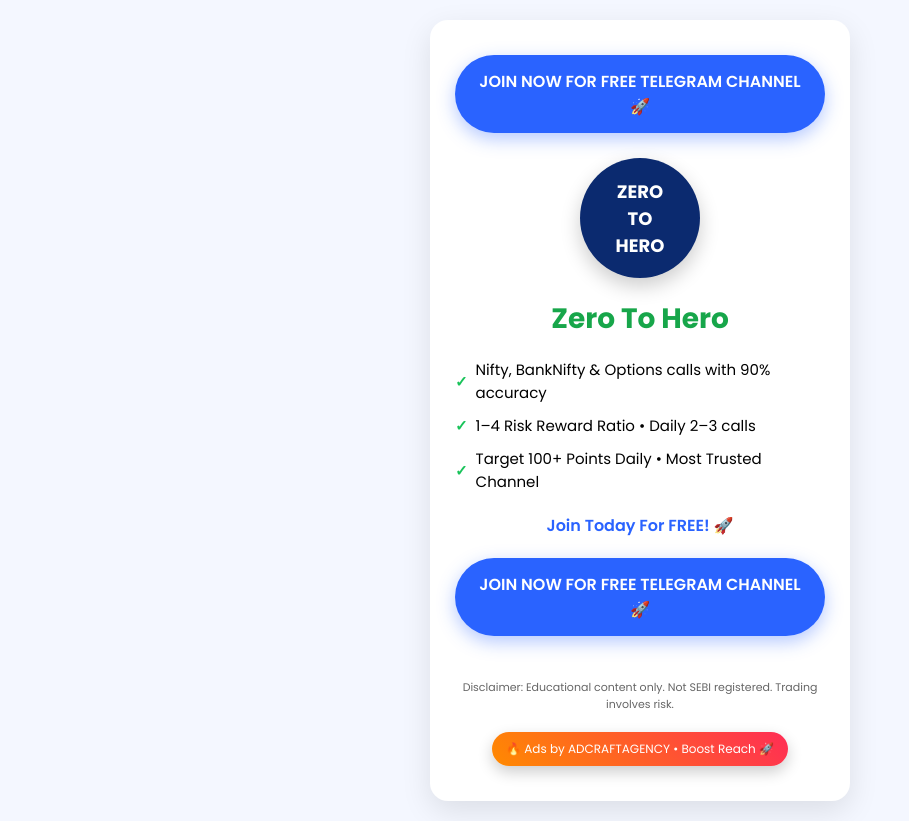
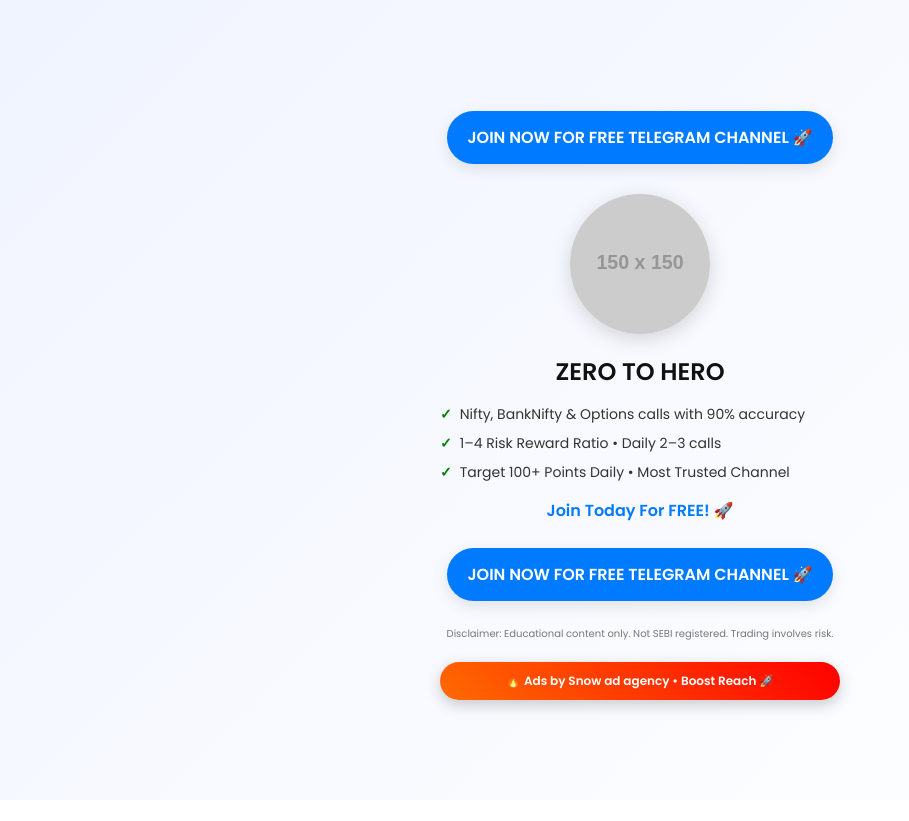
Before and after one commit to Snowwww002/newrahulmahi, a plain HTML site: page index.html in a window 1280 px wide. Shown: the whole page, without its empty margins (0-909 px from the left). After the commit the page ends 800 px from the top, so only its background shows below. Drawn offline with Linux system fonts and the light colour scheme; placeholder pictures from the web are drawn by us.

Commit message:
Add files via upload

```diff
--- a/index.html
+++ b/index.html
@@ -3,155 +3,124 @@
 <head>
   <meta charset="UTF-8">
   <meta name="viewport" content="width=device-width, initial-scale=1.0">
-
-<title>Zero To Hero - Telegram Trading Channel</title>
+  <title>Telegram Trading Channel</title>
 
   <!-- Google Font -->
-<link href="https://fonts.googleapis.com/css2?family=Poppins:wght@300;400;500;600;700&display=swap" rel="stylesheet">
+  <link href="https://fonts.googleapis.com/css2?family=Poppins:wght@300;400;600&display=swap" rel="stylesheet">
 
   <style>
-
-*{
-margin:0;
-padding:0;
-box-sizing:border-box;
-font-family:'Poppins',sans-serif;
+    * {
+      margin: 0;
+      padding: 0;
+      box-sizing: border-box;
+      font-family: 'Poppins', sans-serif;
     }
 
-body{
-background:#f4f7ff;
-display:flex;
-justify-content:center;
-align-items:center;
-min-height:100vh;
-text-align:center;
-padding:20px;
+    body {
+      height: 100vh;
+      display: flex;
+      justify-content: center;
+      align-items: center;
+      background: linear-gradient(135deg, #f0f4ff, #ffffff);
+      text-align: center;
+      padding: 20px;
     }
 
-/* Container */
-
-.container{
-background:white;
-max-width:420px;
-width:100%;
-padding:35px 25px;
-border-radius:18px;
-box-shadow:0 10px 30px rgba(0,0,0,0.1);
+    .container {
+      max-width: 400px;
+      width: 100%;
     }
 
-/* Join Button */
-
-.join-btn{
-display:inline-block;
-background:#2a63ff;
-color:white;
-padding:14px 22px;
-border-radius:40px;
-text-decoration:none;
-font-weight:600;
-margin-bottom:25px;
-transition:0.3s;
-box-shadow:0 6px 18px rgba(42,99,255,0.35);
+    .btn {
+      display: inline-block;
+      background: #007bff;
+      color: #fff;
+      padding: 14px 20px;
+      border-radius: 30px;
+      text-decoration: none;
+      font-weight: 600;
+      margin: 10px 0;
+      box-shadow: 0 5px 15px rgba(0,0,0,0.1);
+      transition: 0.3s;
     }
 
-.join-btn:hover{
-transform:translateY(-3px);
-box-shadow:0 10px 25px rgba(42,99,255,0.45);
+    .btn:hover {
+      transform: translateY(-2px);
+      box-shadow: 0 8px 20px rgba(0,0,0,0.15);
+      background: #0056d2;
     }
 
-/* Logo Badge */
-
-.logo{
-width:120px;
-height:120px;
-background:#0b2a6f;
-color:white;
-border-radius:50%;
-display:flex;
-align-items:center;
-justify-content:center;
-font-weight:700;
-font-size:18px;
-margin:0 auto 20px auto;
-box-shadow:0 8px 20px rgba(0,0,0,0.2);
+    .logo {
+      width: 140px;
+      height: 140px;
+      border-radius: 50%;
+      margin: 20px auto;
+      overflow: hidden;
+      box-shadow: 0 5px 20px rgba(0,0,0,0.15);
     }
 
-/* Title */
-
-.title{
-color:#17a64a;
-font-size:28px;
-font-weight:700;
-margin-bottom:18px;
+    .logo img {
+      width: 100%;
+      height: 100%;
+      object-fit: cover;
     }
 
-/* Bullet Points */
-
-.features{
-list-style:none;
-text-align:left;
-margin-bottom:20px;
+    h1 {
+      font-size: 24px;
+      margin: 15px 0;
+      color: #111;
     }
 
-.features li{
-margin:10px 0;
-font-size:15px;
-display:flex;
-align-items:center;
+    .points {
+      text-align: left;
+      margin: 15px 0;
     }
 
-.check{
-color:#19c35a;
-font-weight:700;
-margin-right:8px;
+    .points p {
+      margin: 8px 0;
+      font-size: 14px;
+      color: #333;
     }
 
-/* Blue Text */
-
-.free{
-color:#2a63ff;
-font-weight:600;
-margin-bottom:20px;
+    .check {
+      color: green;
+      margin-right: 8px;
+      font-weight: bold;
     }
 
-/* Disclaimer */
-
-.disclaimer{
-font-size:11px;
-color:#666;
-margin-top:18px;
-line-height:1.5;
+    .highlight {
+      color: #007bff;
+      font-weight: 600;
+      margin: 15px 0;
     }
 
-/* Footer Badge */
-
-.footer-badge{
-margin-top:20px;
-background:linear-gradient(45deg,#ff8a00,#ff2d55);
-color:white;
-padding:8px 14px;
-border-radius:25px;
-font-size:12px;
-display:inline-block;
-box-shadow:0 6px 15px rgba(0,0,0,0.2);
+    .disclaimer {
+      font-size: 10px;
+      color: #777;
+      margin-top: 15px;
     }
 
-/* Mobile */
-
-@media(max-width:480px){
-
-.title{
-font-size:24px;
+    .footer {
+      margin-top: 20px;
+      padding: 10px;
+      border-radius: 20px;
+      background: linear-gradient(45deg, #ff6a00, #ff0000);
+      color: #fff;
+      font-size: 12px;
+      box-shadow: 0 5px 15px rgba(0,0,0,0.2);
     }
 
-.logo{
-width:100px;
-height:100px;
-font-size:16px;
+    .footer a {
+      color: #fff;
+      text-decoration: none;
+      font-weight: 600;
     }
 
+    @media (max-width: 500px) {
+      h1 {
+        font-size: 20px;
       }
-
+    }
   </style>
 </head>
 
@@ -159,44 +128,55 @@
 
 <div class="container">
 
-<a href="#" class="join-btn" onclick="joinTelegram()">JOIN NOW FOR FREE TELEGRAM CHANNEL 🚀</a>
+  <!-- 🔥 CHANGE LINKS HERE ONLY -->
+  <script>
+    const TELEGRAM_LINK = "https://t.me/yourchannel";   // 👉 change here
+    const LOGO_IMAGE = "https://via.placeholder.com/150"; // 👉 change image here
+    const FOOTER_LINK = "https://t.me/youragency"; // 👉 change footer link
+  </script>
 
+  <!-- Top Button -->
+  <a id="topBtn" class="btn">JOIN NOW FOR FREE TELEGRAM CHANNEL 🚀</a>
+
+  <!-- Logo -->
   <div class="logo">
-ZERO<br>TO<br>HERO
+    <img id="logoImg" src="" alt="logo">
   </div>
 
-<div class="title">Zero To Hero</div>
+  <!-- Title -->
+  <h1>ZERO TO HERO</h1>
 
-<ul class="features">
+  <!-- Points -->
+  <div class="points">
+    <p><span class="check">✓</span>Nifty, BankNifty & Options calls with 90% accuracy</p>
+    <p><span class="check">✓</span>1–4 Risk Reward Ratio • Daily 2–3 calls</p>
+    <p><span class="check">✓</span>Target 100+ Points Daily • Most Trusted Channel</p>
+  </div>
 
-<li><span class="check">✓</span> Nifty, BankNifty & Options calls with 90% accuracy</li>
+  <!-- Highlight -->
+  <div class="highlight">Join Today For FREE! 🚀</div>
 
-<li><span class="check">✓</span> 1–4 Risk Reward Ratio • Daily 2–3 calls</li>
+  <!-- Bottom Button -->
+  <a id="bottomBtn" class="btn">JOIN NOW FOR FREE TELEGRAM CHANNEL 🚀</a>
 
-<li><span class="check">✓</span> Target 100+ Points Daily • Most Trusted Channel</li>
-
-</ul>
-
-<div class="free">Join Today For FREE! 🚀</div>
-
-<a href="#" class="join-btn" onclick="joinTelegram()">JOIN NOW FOR FREE TELEGRAM CHANNEL 🚀</a>
-
+  <!-- Disclaimer -->
   <div class="disclaimer">
     Disclaimer: Educational content only. Not SEBI registered. Trading involves risk.
   </div>
 
-<div class="footer-badge">
-🔥 Ads by ADCRAFTAGENCY • Boost Reach 🚀
+  <!-- Footer -->
+  <div class="footer">
+    🔥 <a id="footerLink" target="_blank">Ads by Snow ad agency • Boost Reach 🚀</a>
   </div>
 
 </div>
 
 <script>
-
-function joinTelegram(){
-window.location.href="https://t.me/yourtelegramlink";
-}
-
+  // Auto apply links everywhere
+  document.getElementById("topBtn").href = TELEGRAM_LINK;
+  document.getElementById("bottomBtn").href = TELEGRAM_LINK;
+  document.getElementById("logoImg").src = LOGO_IMAGE;
+  document.getElementById("footerLink").href = FOOTER_LINK;
 </script>
 
 </body>
```
Lines whose indentation alone changed are shown as unchanged.
